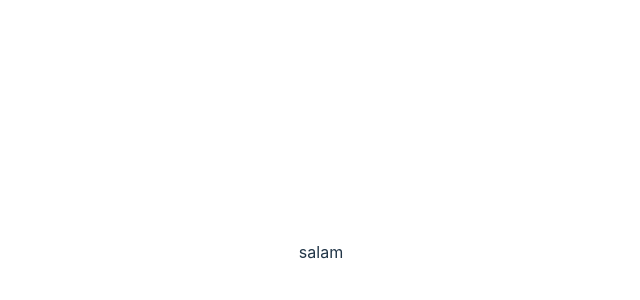
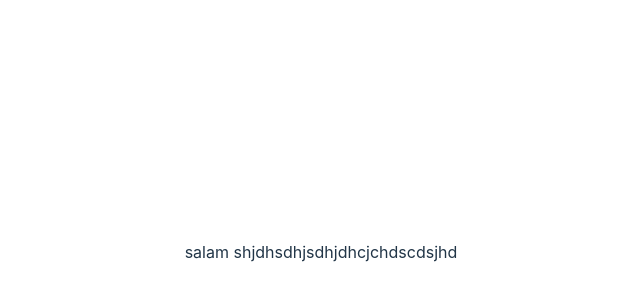
Before and after one commit to neegar-09/mainAgileProject, a React (Vite) app: page / in a window 1280 px wide. Shown: the part 148-448 px from the top of the page, without its empty margins (319-959 px from the left). Built offline with nearby package versions, Linux system fonts and the light colour scheme.

Commit message:
hsddbchdsc

```diff
--- a/src/App.jsx
+++ b/src/App.jsx
@@ -5,6 +5,7 @@ function App() {
   return (
     <>
     salam
+    shjdhsdhjsdhjdhcjchdscdsjhd
     </>
   )
 }
```
